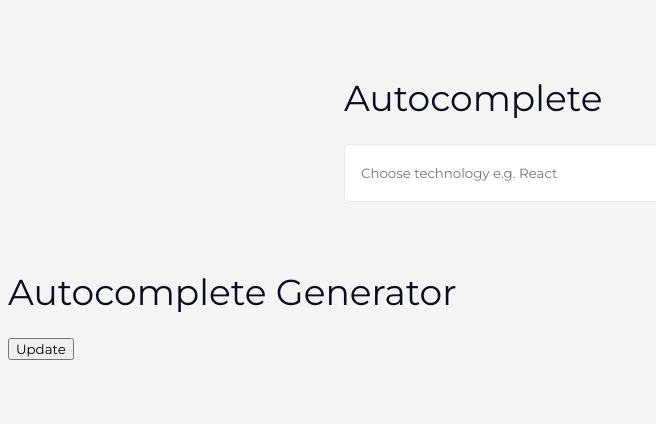
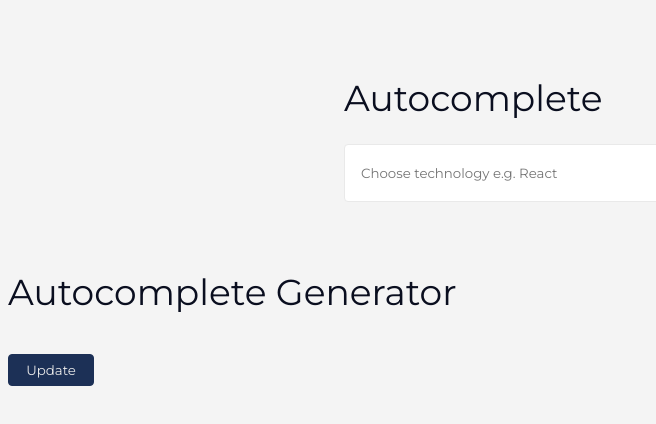
Before and after one commit to sylwiavv/autocomplete_js, a website built with webpack: page dist/index.html in a window 1280 px wide. Shown: the whole page, without its empty margins (0-656 px from the left). Built offline with nearby package versions, Linux system fonts and the light colour scheme.

Commit message:
Add basic styles

```diff
--- a/src/scss/_global.scss
+++ b/src/scss/_global.scss
@@ -67,3 +67,19 @@ input {
   33%{box-shadow: 20px 0 #1c3056,-20px 0 #0a2e7282;background: #0a2e7282}
   66%{box-shadow: 20px 0 #0a2e7282,-20px 0 #1c3056;background: #0a2e7282}
 }
+
+// Class
+
+button {
+  height: 32px;
+  width: 86px;
+  background-color: #1c3056;
+  border: 1px solid #1c3056;
+  border-radius: 4px;
+  color: #e9e9e9;
+  margin-top: 16px;
+}
+
+li:not(:last-child) {
+  margin-bottom: 8px;
+}
```
